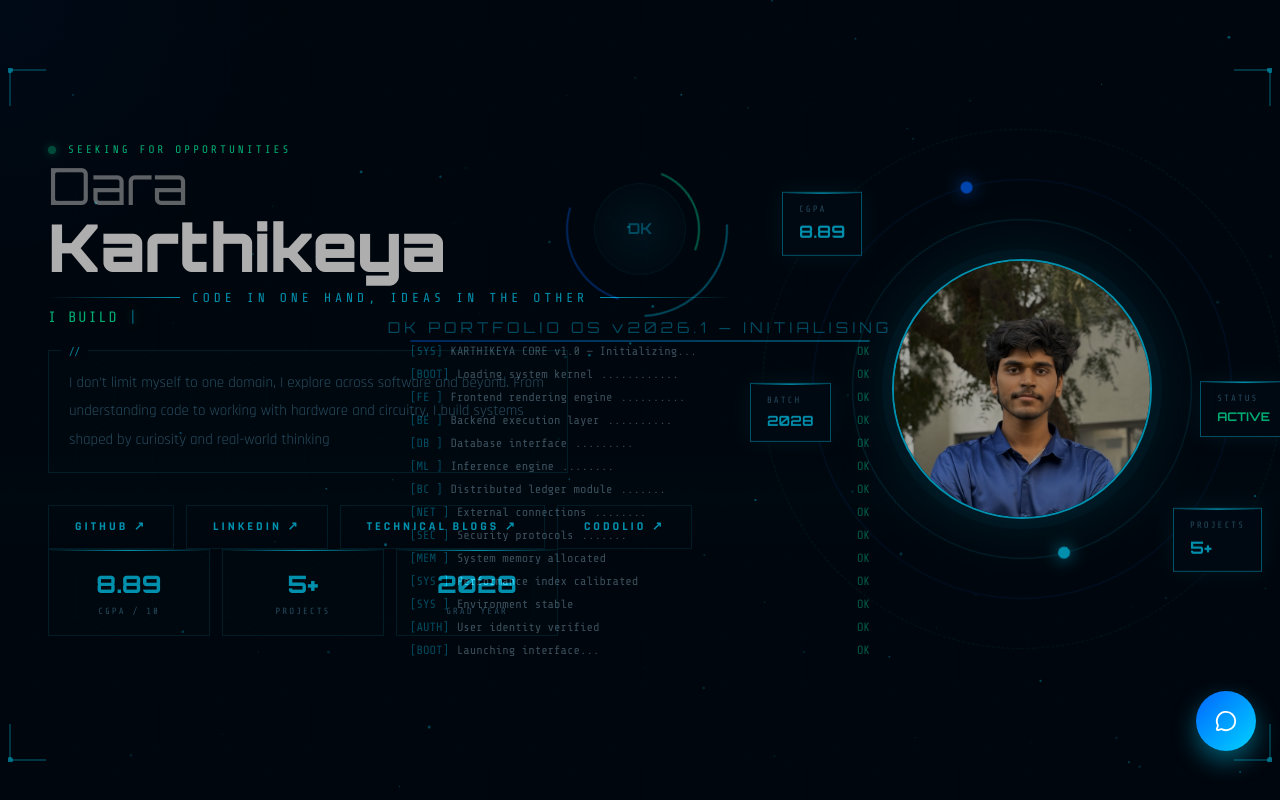
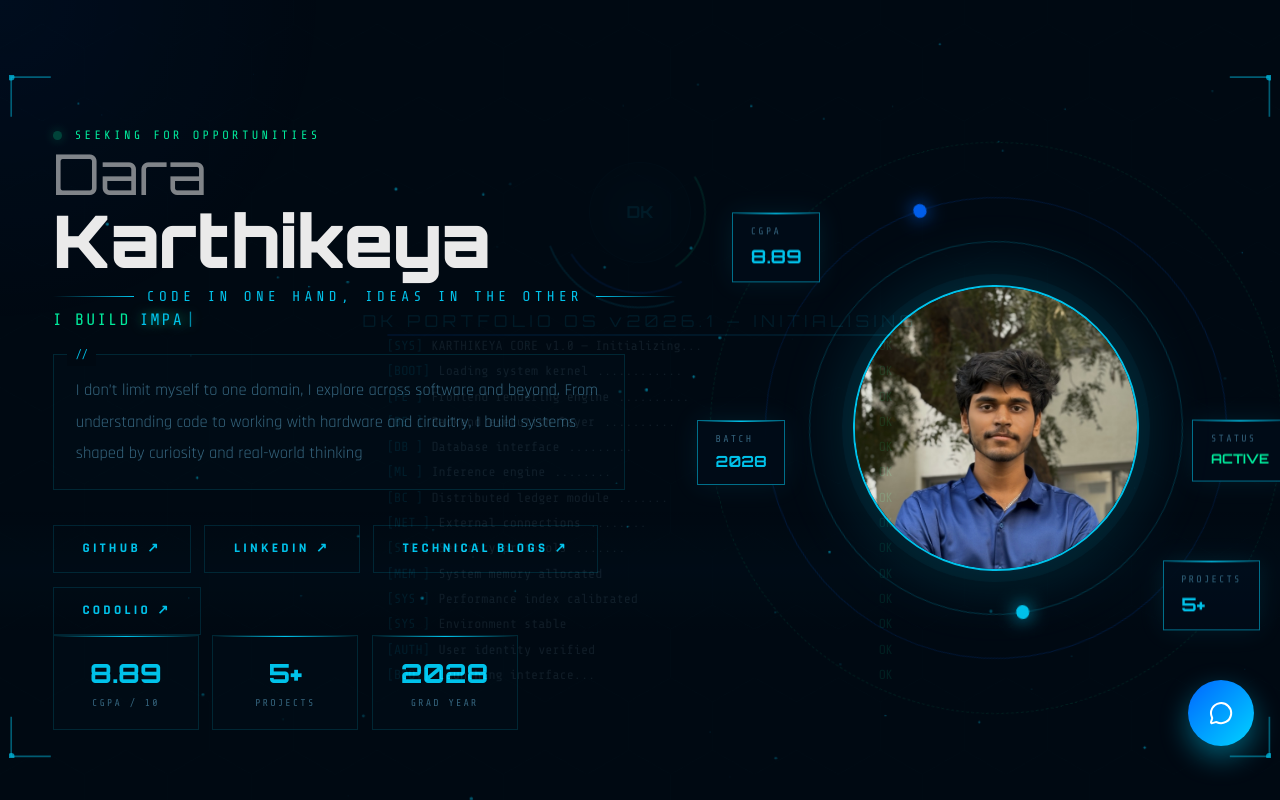
Before and after one commit to Karthikeya0008/Portfolio-OS, a Next.js app: page / in a window 1280 px wide. Shown: the top 800 px of the page. Built offline with nearby package versions, Linux system fonts and the light colour scheme.

Commit message:
Bug Fix: Default open at 110% zoom

```diff
--- a/app/globals.css
+++ b/app/globals.css
@@ -1,4 +1,8 @@
 @import "tailwindcss";
+
+html {
+  zoom: 1.1;
+}
 
 :root {
   --c: #00d4ff;
```
